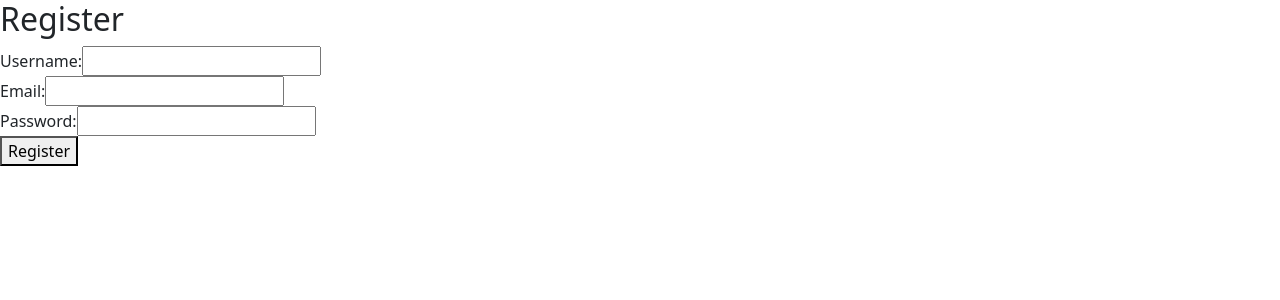
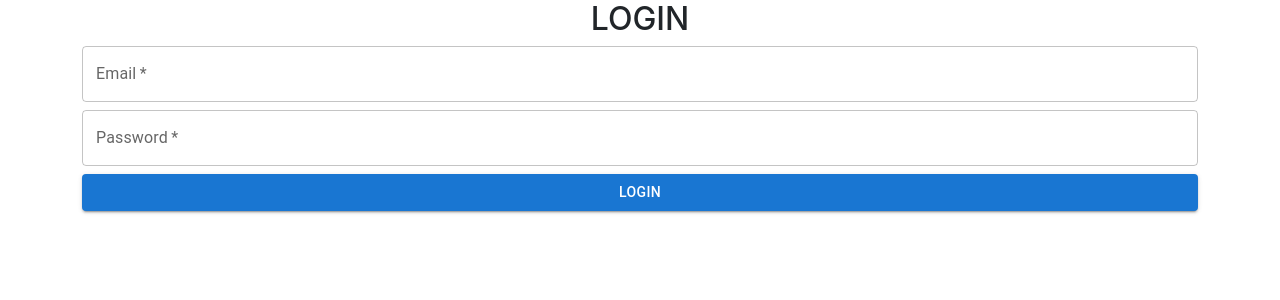
Before and after one commit to HuynhQuocTien/ChatApp-Client, a React (Create React App) app: page / in a window 1280 px wide. Shown: the top 300 px of the page. Built offline with nearby package versions, Linux system fonts and the light colour scheme.

Commit message:
Implement registration and login components with Bootstrap styling

```diff
--- a/public/index.html
+++ b/public/index.html
@@ -24,10 +24,10 @@
       work correctly both with client-side routing and a non-root public URL.
       Learn how to configure a non-root public URL by running `npm run build`.
     -->
+    <link href="https://cdn.jsdelivr.net/npm/bootstrap@5.3.3/dist/css/bootstrap.min.css" rel="stylesheet" integrity="sha384-QWTKZyjpPEjISv5WaRU9OFeRpok6YctnYmDr5pNlyT2bRjXh0JMhjY6hW+ALEwIH" crossorigin="anonymous">
     <title>React App</title>
   </head>
   <body>
-    <link href="https://cdn.jsdelivr.net/npm/bootstrap@5.3.3/dist/css/bootstrap.min.css" rel="stylesheet" integrity="sha384-QWTKZyjpPEjISv5WaRU9OFeRpok6YctnYmDr5pNlyT2bRjXh0JMhjY6hW+ALEwIH" crossorigin="anonymous">
     <noscript>You need to enable JavaScript to run this app.</noscript>
     <div id="root"></div>
     <!--
@@ -40,5 +40,6 @@
       To begin the development, run `npm start` or `yarn start`.
       To create a production bundle, use `npm run build` or `yarn build`.
     -->
+    <script src="https://cdn.jsdelivr.net/npm/bootstrap@5.3.3/dist/js/bootstrap.bundle.min.js" integrity="sha384-YvpcrYf0tY3lHB60NNkmXc5s9fDVZLESaAA55NDzOxhy9GkcIdslK1eN7N6jIeHz" crossorigin="anonymous"></script>
   </body>
 </html>
--- a/src/App.js
+++ b/src/App.js
@@ -1,10 +1,11 @@
-import logo from './logo.svg';
 import './App.css';
 import Register from './Components/Register';
+import Login from './Components/Login';
 
 function App() {
   return (
-    <Register />
+    // <Register />
+    <Login />
   );
 }
 
--- /dev/null
+++ b/src/Components/Login.js
@@ -0,0 +1,60 @@
+import React, { useState } from 'react';
+import { TextField } from '@mui/material';
+import Button from '@mui/material/Button';
+
+const Login = () => {
+  const [email, setEmail] = useState('');
+  const [password, setPassword] = useState('');
+const BASE_URL = 'http://127.0.0.1:8000/';
+    const [formData, setFormData] = useState({
+        email: '',
+        password: '',
+    });
+    const handleSubmit = (e) => {
+        e.preventDefault();
+        fetch(`${BASE_URL}login/`, {
+            method: 'POST',
+            headers: {
+                'Content-Type': 'application/json',
+            },
+            body: JSON.stringify({
+                email: document.getElementById('email').value,
+                password: document.getElementById('password').value,
+            })
+        })
+            .then(response => response.json())
+            .then(data => {
+                console.log('Success:', data);
+            })
+            .catch((error) => {
+                console.error('Error:', error);
+            }
+        )
+    }
+  return (
+    <>
+      <div className='container text-center'>
+        <h2>LOGIN</h2>
+        <form className='d-flex flex-column gap-2'>
+          <TextField
+            id="email"
+            label="Email"
+            variant="outlined"
+            required
+            onChange={e => setFormData({ ...formData, email: e.target.value })}
+          />
+          <TextField
+            id="password"
+            label="Password"
+            variant="outlined"
+            required
+            onChange={e => setFormData({ ...formData, password: e.target.value })}
+          />
+          <Button variant="contained" onClick={handleSubmit}>Login</Button>
+        </form>
+      </div>
+    </>
+  );
+};
+
+export default Login;
--- a/src/Components/Register.js
+++ b/src/Components/Register.js
@@ -1,26 +1,74 @@
-import React from 'react';
+import React,{ useState }  from 'react';
+import { TextField } from '@mui/material';
+import Button from '@mui/material/Button';
 
-const Register = () => {
+
+export default function Register() {
+    const BASE_URL = 'http://127.0.0.1:8000/';
+    const [formData, setFormData] = useState({
+        firstname: '',
+        lastname: '',
+        email: '',
+        password: '',
+    });
+    const handleSubmit = (e) => {
+        e.preventDefault();
+        fetch(`${BASE_URL}register/`, {
+            method: 'POST',
+            headers: {
+                'Content-Type': 'application/json',
+            },
+            body: JSON.stringify({
+                firstname: document.getElementById('firstname').value,
+                lastname: document.getElementById('lastname').value,
+                email: document.getElementById('email').value,
+                password: document.getElementById('password').value,
+            })
+        })
+            .then(response => response.json())
+            .then(data => {
+                console.log('Success:', data);
+            })
+            .catch((error) => {
+                console.error('Error:', error);
+            }
+        )
+    }
     return (
-        <div>
-            <h2>Register</h2>
-            <form>
-                <div>
-                    <label htmlFor="username">Username:</label>
-                    <input type="text" id="username" name="username" required />
-                </div>
-                <div>
-                    <label htmlFor="email">Email:</label>
-                    <input type="email" id="email" name="email" required />
-                </div>
-                <div>
-                    <label htmlFor="password">Password:</label>
-                    <input type="password" id="password" name="password" required />
-                </div>
-                <button type="submit">Register</button>
-            </form>
-        </div>
-    );
-};
-
-export default Register;
+        <>
+            <div className='container text-center'>
+                <h2>Register</h2>
+                <form className='d-flex flex-column gap-2'>
+                    <TextField
+                        id="firstname"
+                        label="firstname"
+                        variant="outlined"
+                        required
+                        onChange={e => setFormData({...formData, firstname: e.target.value})}
+                    /><TextField
+                        id="lastname"
+                        label="lastname"
+                        variant="outlined"
+                        required
+                        onChange={e => setFormData({...formData, lastname: e.target.value})}
+                    />
+                    <TextField
+                        id="email"
+                        label="Email"
+                        variant="outlined"
+                        required
+                        onChange={e => setFormData({...formData, email: e.target.value})}
+                    />
+                    <TextField
+                        id="password"
+                        label="Password"
+                        variant="outlined"
+                        required
+                        onChange={e => setFormData({...formData, password: e.target.value})}
+                    />
+                    <Button variant="contained" onClick={handleSubmit}>Register</Button>
+                </form>
+            </div>
+        </>
+    )
+}
```
